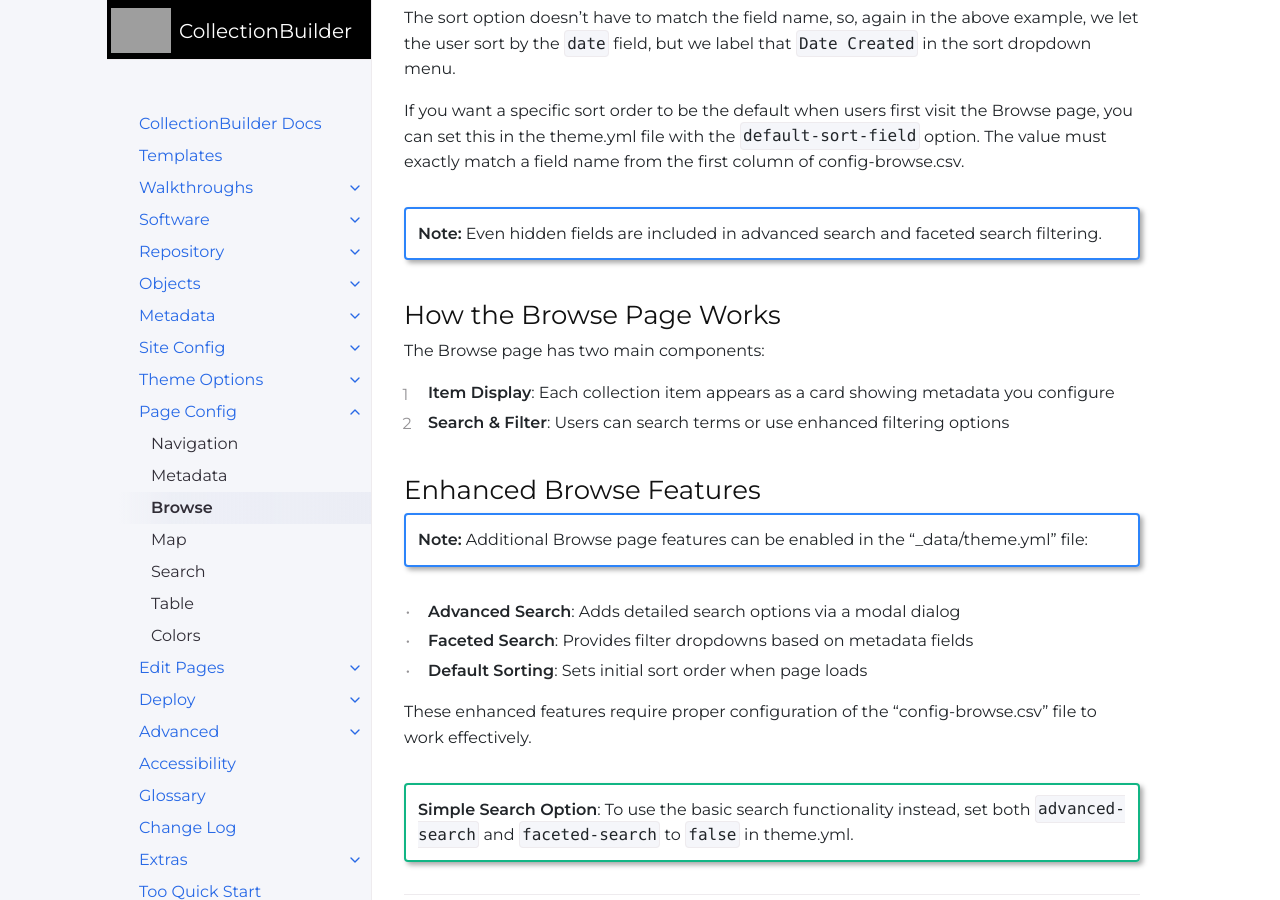
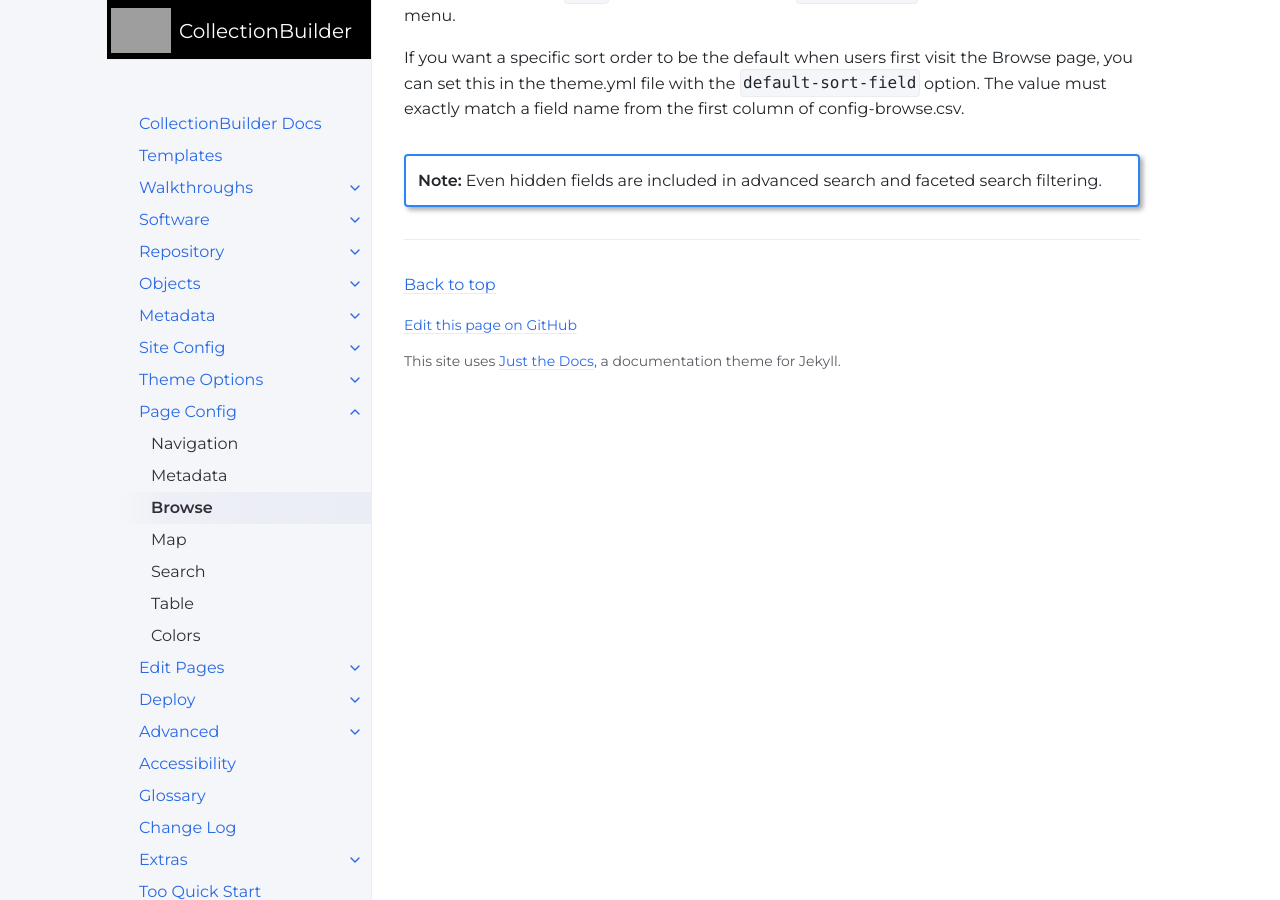
Before and after one commit to CollectionBuilder/cb-docs, a Jekyll site: the page built from docs/customization/config-browse.md, in a window 1280 px wide and 900 px high, scrolled down 2952 px. Built offline with Jekyll 4.4.1, drawn with Linux system fonts in a browser that asks for light colours; comment, search, counter and statistics services are not loaded; some of the changed text lies outside the part shown.

Commit message:
remove unnecessary and better alerts/notes

```diff
--- a/docs/customization/config-browse.md
+++ b/docs/customization/config-browse.md
@@ -46,9 +46,7 @@ The columns are described below, and an [example](#example) is provided for your
 
 ### facet_name:
 
-{:.alert .alert-red}
-**NOTE:** This option only applies to **CSV**. **GH** and **SHEETS** do not have faceted/advanced search options.
-
+- **NOTE:** This option only applies to **CSV**. **GH** and **SHEETS** do not have faceted/advanced search options (yet).
 - Determines the field name as it is displayed to users in the facet dropdown menus that appear both on the main page and via the advanced search modal.
 - The name will default to display_name if that is present so no need to define that twice if you already do it in that field.
     - Typically, the reason to use this column is when you're making one of your fields a button on the card but don't want to label it on the card, which means you don't enter a display_name -- in that case, you can still label how the field is displayed to a user in the faceted/advanced dropdowns by defining the label here
@@ -93,24 +91,3 @@ If you want a specific sort order to be the default when users first visit the B
 
 {:.alert .alert-blue}
 **Note:** Even hidden fields are included in advanced search and faceted search filtering.
-
-
-## How the Browse Page Works
-
-The Browse page has two main components:
-
-1. **Item Display**: Each collection item appears as a card showing metadata you configure
-2. **Search & Filter**: Users can search terms or use enhanced filtering options
-
-## Enhanced Browse Features
-
-{:.alert .alert-blue}
-**Note:** Additional Browse page features can be enabled in the "_data/theme.yml" file:
-- **Advanced Search**: Adds detailed search options via a modal dialog
-- **Faceted Search**: Provides filter dropdowns based on metadata fields
-- **Default Sorting**: Sets initial sort order when page loads
-
-These enhanced features require proper configuration of the "config-browse.csv" file to work effectively.
-
-{:.alert .alert-green}
-**Simple Search Option**: To use the basic search functionality instead, set both `advanced-search` and `faceted-search` to `false` in theme.yml.
```
Also changed, not shown: docs/theme/browse.md (+2 -12 lines).
